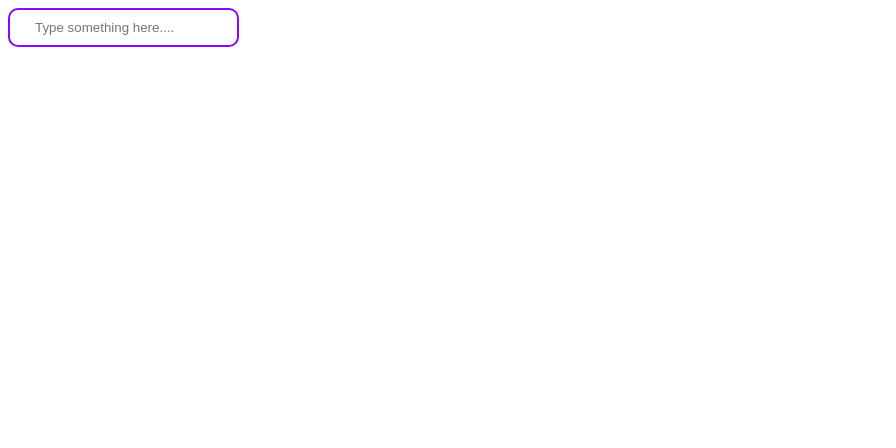
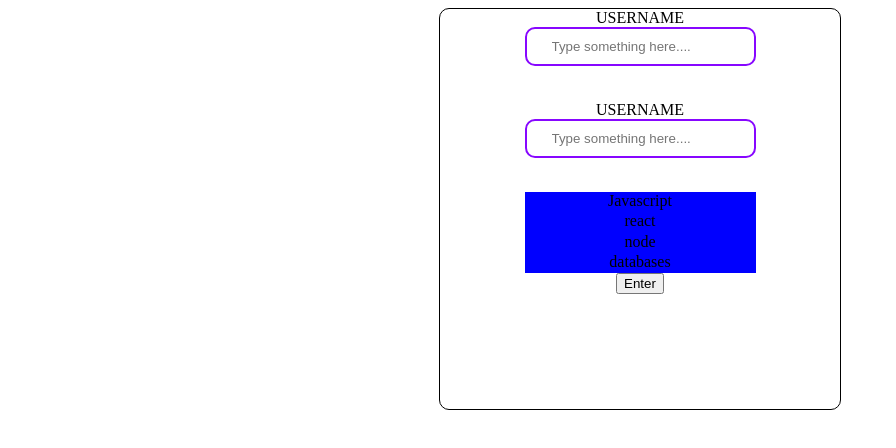
Before and after one commit to twrigh404G/Live-Chat-Room, a React (Create React App) app in the folder my-app/: page / in a window 1280 px wide. Shown: the top 448 px of the page, without its empty margins (0-896 px from the left). Built offline with nearby package versions, Linux system fonts and the light colour scheme.

Commit message:
styles continued >.>

```diff
--- a/my-app/src/App.js
+++ b/my-app/src/App.js
@@ -1,14 +1,32 @@
 import './styles/index.css'
+import React, { useState } from 'react';
 
 export default function App() {
-  const userlogedin = false;
+  const [userlogedin, setlogin] = useState(false)
+
   return (
   <div>
-    <div>
+    <div className='userlogin'>
       {!userlogedin ? (
-        <form>
-        <input type="text" name="text" class="input" placeholder="Type something here...."></input>
-      </form>
+          <div className="loginform">
+            <label>USERNAME</label>
+            <input type="text" name="user" className="input" placeholder="Type something here...."></input>
+            <label>USERNAME</label>
+            <input type="text" name="user" className="input" placeholder="Type something here...."></input>
+            <div className="dropdown">
+              <selectmenu name="room" id="topic" className="joinroom">
+                <option value="javascript">Javascript</option>
+                <option value="react">react</option>
+                <option value="node">node</option>
+                <option value="databases">databases</option>
+              </selectmenu>
+
+            </div>
+
+            <button onClick={()=>{setlogin(true)}}>Enter</button>
+          </div>
+
+
       ):(
         <div>
           chat room
--- a/my-app/src/index.js
+++ b/my-app/src/index.js
@@ -1,5 +1,6 @@
 import React from 'react';
 import ReactDOM from 'react-dom/client';
+
 import App from './App';
 
 const root = ReactDOM.createRoot(document.getElementById('root'));
--- a/my-app/src/styles/index.css
+++ b/my-app/src/styles/index.css
@@ -1,4 +1,21 @@
 /* From uiverse.io by @Yaseen549 */
+.userlogin {
+    border: 1px solid black;
+    border-radius: 10px;
+    height: 400px;
+    width: 400px;
+    display: flex;
+    text-align: center;
+    flex-direction: column;
+    align-items: center;
+    margin: 0 auto;
+
+    .dropdown {
+        background-color: blue;
+    }
+
+   }
+
 .input {
     color: #8707ff;
     border: 2px solid #8707ff;
@@ -6,8 +23,16 @@
     padding: 10px 25px;
     background: transparent;
     max-width: 190px;
+    display: block;
+    margin-bottom: 15%;
+
    }
 
    .input:active {
     box-shadow: 2px 2px 15px #8707ff inset;
    }
+
+
+   .loginform > label {
+    margin: 0 5px 0 5px;
+   }
```
